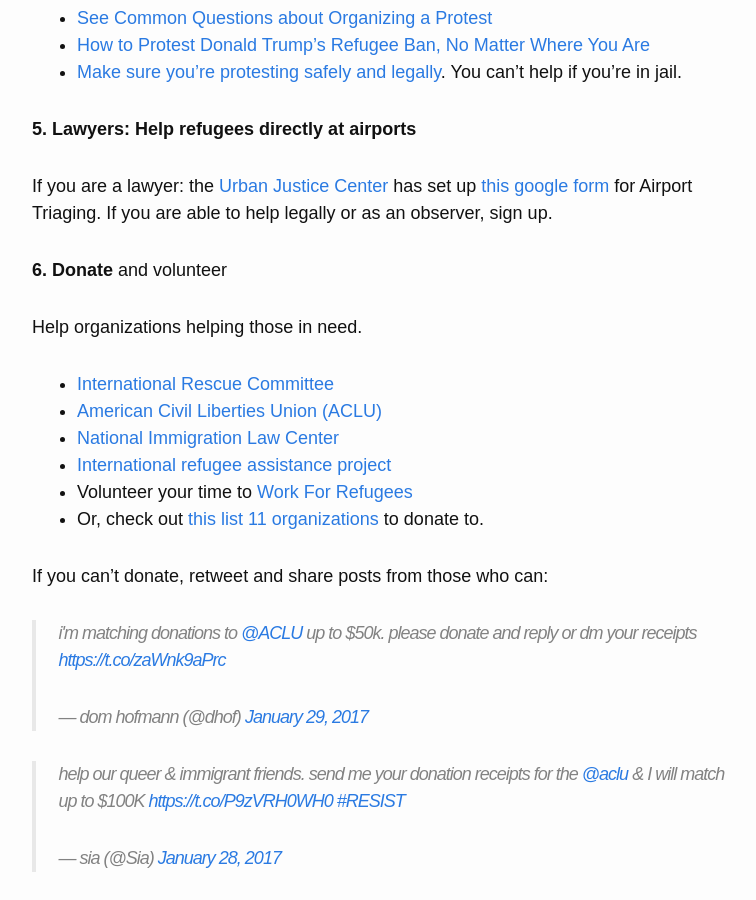
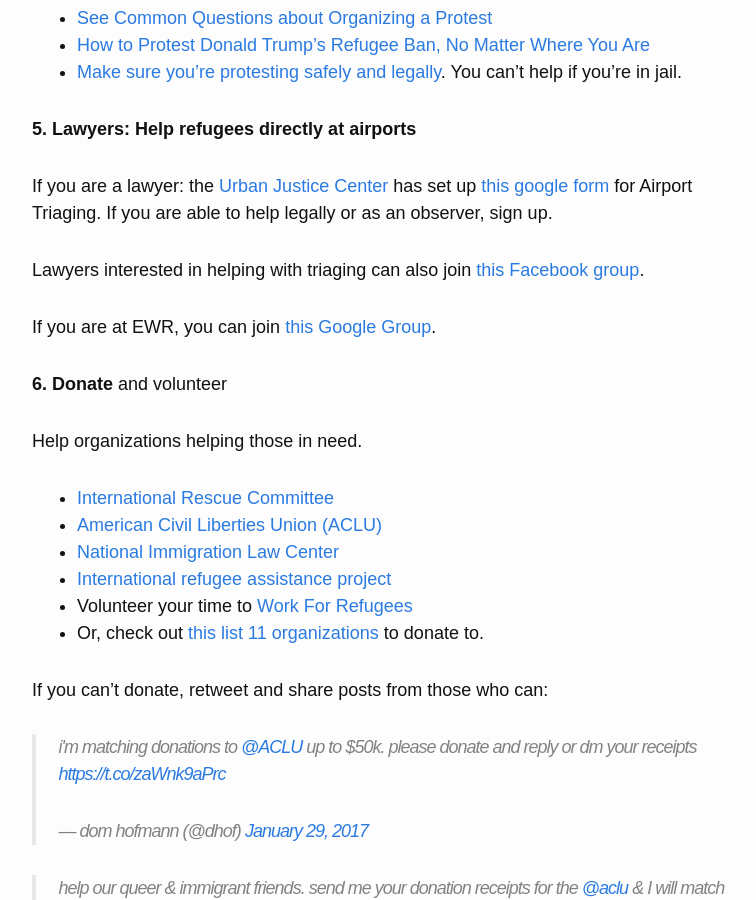
Before and after one commit to RichardLitt/stranded-by-trump, a Jekyll site: the page built from index.md, in a window 1280 px wide and 900 px high, scrolled down 3283 px. Shown: the whole window, without its empty margins (253-1009 px from the left). Built offline with Jekyll 4.4.1, drawn with Linux system fonts in a browser that asks for light colours; nearby versions of some CDN libraries; our own code applies the rules of GitHub Pages for plain Markdown files.

Commit message:
Added more lawyer links

```diff
--- a/index.md
+++ b/index.md
@@ -100,6 +100,10 @@ If you don’t live in an urban area, organize your own protest
 
 If you are a lawyer: the [Urban Justice Center](https://www.urbanjustice.org/) has set up [this google form](https://docs.google.com/forms/d/e/1FAIpQLScU15uSaSkA61YrGmXfplfOu2UwlcwIyEJXPuyON6SCE6YlAw/viewform?c=0&w=1) for Airport Triaging. If you are able to help legally or as an observer, sign up.
 
+Lawyers interested in helping with triaging can also join [this Facebook group](https://m.facebook.com/groups/1267306410025620).
+
+If you are at EWR, you can join [this Google Group](https://t.co/2lv9WbzIoZ).
+
 **6. Donate** and volunteer
 
 Help organizations helping those in need.
```
